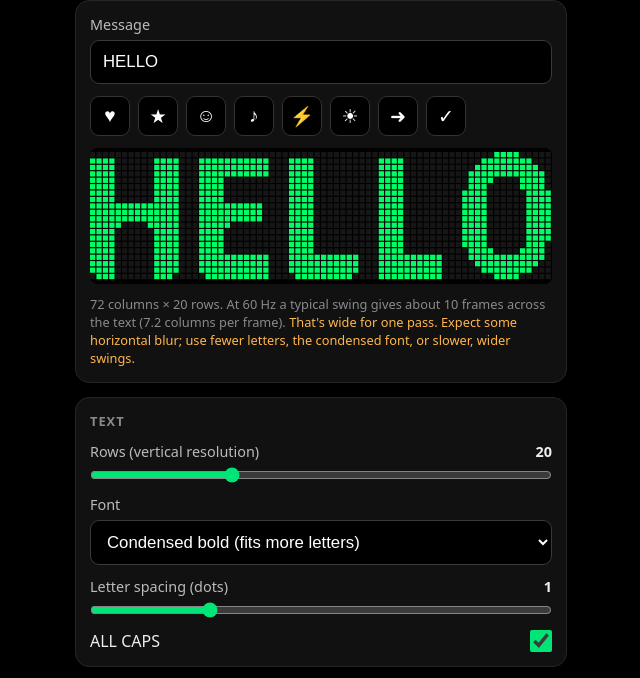
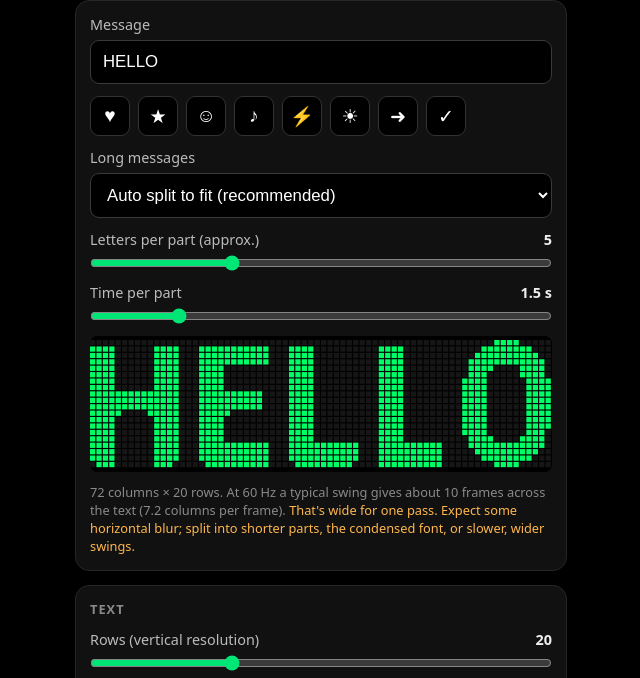
Before and after one commit to dennisneville/pov, a plain HTML site: page index.html in a window 1280 px wide. Shown: the part 58-736 px from the top of the page, without its empty margins (319-959 px from the left). Drawn offline with Linux system fonts and the light colour scheme.

Commit message:
Add files via upload

```diff
--- a/index.html
+++ b/index.html
@@ -51,9 +51,23 @@
 
   <div class="card">
     <label class="f">Message
-      <input type="text" id="text" maxlength="40" autocomplete="off" spellcheck="false">
+      <input type="text" id="text" maxlength="150" autocomplete="off" spellcheck="false">
     </label>
     <div class="icons" id="iconBar"></div>
+    <label class="f">Long messages
+      <select id="parts">
+        <option value="auto">Auto split to fit (recommended)</option>
+        <option value="whole">Show whole message</option>
+        <option value="words">One word per part</option>
+        <option value="slash">Split where I type /</option>
+      </select>
+    </label>
+    <label class="f" id="partLettersRow"><div class="lr">Letters per part (approx.) <b id="partLettersV"></b></div>
+      <input type="range" id="partLetters" min="2" max="12" step="1">
+    </label>
+    <label class="f" id="partSecRow"><div class="lr">Time per part <b id="partSecV"></b></div>
+      <input type="range" id="partSec" min="0.5" max="6" step="0.25">
+    </label>
     <canvas id="preview" height="80"></canvas>
     <div id="info"></div>
   </div>
@@ -178,7 +192,7 @@ const PX_PER_M = 160 / 0.0254;          // CSS px per metre (on Android, 1 CSS p
 const LS_LAST = 'povwand.last', LS_PRESETS = 'povwand.presets';
 
 const DEFAULTS = {
-  text: 'HELLO', rows: 20, font: 'condensed', spacing: 1, caps: true,
+  text: 'HELLO', parts: 'auto', partLetters: 5, partSec: 1.5, rows: 20, font: 'condensed', spacing: 1, caps: true,
   colourMode: 'solid', c1: '#00ff66', c2: '#2979ff',
   motionMode: 'sync', thresh: 0.5, fixedTh: 320, fixedL: 45, span: 75,
   trim: 0, width: 1, height: 82, dot: 'square', flip: false
@@ -235,14 +249,15 @@ function tokenize(msg, caps) {
   return out;
 }
 
-function rasterize(msg, R, fontKey, spacing, caps) {
+function rasterize(msg, R, fontKey, spacing, caps, measureMsg) {
   const toks = tokenize(msg, caps);
+  const mtoks = measureMsg ? tokenize(measureMsg, caps) : toks;
   const os = 4, H = R * os;
   const cv = document.createElement('canvas');
   let c = cv.getContext('2d');
   c.font = FONTS[fontKey](100);
   let asc = 0, desc = 0;
-  for (const k of toks) if (k.t === 'c' && k.s.trim()) {
+  for (const k of mtoks) if (k.t === 'c' && k.s.trim()) {
     const m = c.measureText(k.s);
     asc = Math.max(asc, m.actualBoundingBoxAscent); desc = Math.max(desc, m.actualBoundingBoxDescent);
   }
@@ -417,8 +432,8 @@ class FixedRhythm {
 // ---------- Settings / UI ----------
 let S = { ...DEFAULTS };
 try { Object.assign(S, JSON.parse(localStorage.getItem(LS_LAST) || '{}')); } catch (e) {}
-const FIELDS = ['text', 'rows', 'font', 'spacing', 'caps', 'colourMode', 'c1', 'c2', 'motionMode', 'thresh', 'fixedTh', 'fixedL', 'span', 'trim', 'width', 'height', 'dot', 'flip'];
-const NUMERIC = new Set(['rows', 'spacing', 'thresh', 'fixedTh', 'fixedL', 'span', 'trim', 'width', 'height']);
+const FIELDS = ['text', 'parts', 'partLetters', 'partSec', 'rows', 'font', 'spacing', 'caps', 'colourMode', 'c1', 'c2', 'motionMode', 'thresh', 'fixedTh', 'fixedL', 'span', 'trim', 'width', 'height', 'dot', 'flip'];
+const NUMERIC = new Set(['partLetters', 'partSec', 'rows', 'spacing', 'thresh', 'fixedTh', 'fixedL', 'span', 'trim', 'width', 'height']);
 
 function applyToUI() {
   for (const f of FIELDS) { const el = $(f); if (el.type === 'checkbox') el.checked = !!S[f]; else el.value = S[f]; }
@@ -434,6 +449,10 @@ function refreshLabels() {
   $('fixedLV').textContent = S.fixedL + ' cm'; $('spanV').textContent = S.span + '%';
   $('trimV').textContent = (S.trim > 0 ? '+' : '') + S.trim + ' ms'; $('widthV').textContent = S.width.toFixed(2) + '×';
   $('heightV').textContent = S.height + '%';
+  $('partSecV').textContent = S.partSec.toFixed(2).replace(/0$/, '') + ' s';
+  $('partSecRow').classList.toggle('hidden', S.parts === 'whole');
+  $('partLettersRow').classList.toggle('hidden', S.parts !== 'auto');
+  $('partLettersV').textContent = S.partLetters;
   $('c1Row').classList.toggle('hidden', S.colourMode === 'rainbow' || S.colourMode === 'letters');
   $('c2Row').classList.toggle('hidden', S.colourMode !== 'vgrad');
   $('syncOpts').classList.toggle('hidden', S.motionMode !== 'sync');
@@ -447,32 +466,78 @@ function renderSwatches() {
   }
 }
 
-let MX = null, COL = null, refreshHz = 60;
+let MX = null, COL = null, PARTS = [], CREF = 1, refreshHz = 60;
+function splitParts(text, mode) {
+  let parts;
+  if (mode === 'words') parts = text.split(/\s+/);
+  else if (mode === 'slash') parts = text.split('/');
+  else parts = [text];
+  parts = parts.map(p => p.trim()).filter(p => p.length);
+  return parts.length ? parts : [' '];
+}
+// Auto split: pack whole words greedily into parts no wider than the budget; a word that is
+// too long on its own is broken across parts by letter. "/" always forces a break.
+function autoParts(text) {
+  const measure = text.replace(/\//g, ' ');
+  const width = str => rasterize(str, S.rows, S.font, S.spacing, S.caps, measure).C;
+  const avg = width('ABCDEFGHIJKLMNOPQRSTUVWXYZ'.slice(0, 26)) / 26;
+  const budget = Math.max(4, S.partLetters * avg + 1);
+  const seg = (typeof Intl !== 'undefined' && Intl.Segmenter) ? new Intl.Segmenter() : null;
+  const out = [];
+  for (const group of text.split('/')) {
+    let cur = '';
+    for (const word of group.split(/\s+/).filter(Boolean)) {
+      const cand = cur ? cur + ' ' + word : word;
+      if (width(cand) <= budget) { cur = cand; continue; }
+      if (cur) { out.push(cur); cur = ''; }
+      if (width(word) <= budget * 1.4) { cur = word; continue; }   // let a single word run a bit long
+      // Break an over-long word into even chunks, keeping :icon: tokens whole
+      const pieces = word.split(/(:[a-z]+:)/i).flatMap(x => /^:[a-z]+:$/i.test(x) && ICONS[x.slice(1, -1).toLowerCase()] ? [x]
+        : (seg ? Array.from(seg.segment(x), z => z.segment) : Array.from(x))).filter(Boolean);
+      for (const ch of pieces) {
+        if (cur && width(cur + ch) > budget) { out.push(cur); cur = ch; } else cur += ch;
+      }
+    }
+    if (cur) out.push(cur);
+  }
+  return out.length ? out : [' '];
+}
 function rebuild() {
-  MX = rasterize(S.text || ' ', S.rows, S.font, S.spacing, S.caps);
-  COL = buildColours(MX, S);
+  const text = S.text || ' ';
+  const parts = S.parts === 'auto' ? autoParts(text) : splitParts(text, S.parts);
+  PARTS = parts.map(p => {
+    const mx = rasterize(p, S.rows, S.font, S.spacing, S.caps, text.replace(/\//g, ' '));
+    return { text: p, mx, col: buildColours(mx, S) };
+  });
+  CREF = Math.max(...PARTS.map(p => p.mx.C));      // all parts share one column pitch
+  MX = PARTS[0].mx; COL = PARTS[0].col;
   drawPreview();
 }
 function drawPreview() {
   const cv = $('preview'), dpr = window.devicePixelRatio || 1;
-  const cssW = cv.clientWidth || 300;
-  const cell = Math.max(1, Math.min(cssW * dpr / MX.C, 140 * dpr / MX.R));
-  cv.width = Math.round(cssW * dpr); cv.height = Math.round(cell * MX.R + 8 * dpr);
+  const cssW = cv.clientWidth || 300, R = PARTS[0].mx.R, n = PARTS.length;
+  const gap = n > 1 ? 6 * dpr : 0;
+  const cell = Math.max(1, Math.min(cssW * dpr / CREF, 140 * dpr / R, n > 1 ? 70 * dpr / R : Infinity));
+  cv.width = Math.round(cssW * dpr); cv.height = Math.round(n * cell * R + (n - 1) * gap + 8 * dpr);
   cv.style.height = (cv.height / dpr) + 'px';
   const c = cv.getContext('2d'); c.fillStyle = '#000'; c.fillRect(0, 0, cv.width, cv.height);
-  const x0 = (cv.width - cell * MX.C) / 2, y0 = 4 * dpr, d = cell > 3 ? cell * 0.82 : cell;
-  for (let col = 0; col < MX.C; col++) for (let r = 0; r < MX.R; r++) {
-    const on = MX.bits[col * MX.R + r];
-    if (!on && cell < 4) continue;
-    c.fillStyle = on ? (COL.solid || COL.arr[col * MX.R + r]) : '#161616';
-    c.fillRect(x0 + col * cell, y0 + r * cell, d, d);
-  }
+  const d = cell > 3 ? cell * 0.82 : cell;
+  PARTS.forEach((pt, i) => {
+    const mx = pt.mx, col = pt.col;
+    const x0 = (cv.width - cell * mx.C) / 2, y0 = 4 * dpr + i * (cell * R + gap);
+    for (let k = 0; k < mx.C; k++) for (let r = 0; r < R; r++) {
+      const on = mx.bits[k * R + r];
+      if (!on && cell < 4) continue;
+      c.fillStyle = on ? (col.solid || col.arr[k * R + r]) : '#161616';
+      c.fillRect(x0 + k * cell, y0 + r * cell, d, d);
+    }
+  });
   // Rough sharpness estimate for a typical 0.3 s half-swing
   const span = S.span / 100, frac = 1 - 2 * Math.acos(span) / Math.PI;
   const frames = Math.max(1, Math.round(frac * 0.3 * refreshHz));
-  const per = MX.C / frames;
-  let msg = `${MX.C} columns × ${MX.R} rows. At ${Math.round(refreshHz)} Hz a typical swing gives about ${frames} frames across the text (${per.toFixed(1)} columns per frame).`;
-  if (per > 3.5) msg += ` <span class="warn">That's wide for one pass. Expect some horizontal blur; use fewer letters, the condensed font, or slower, wider swings.</span>`;
+  const per = CREF / frames;
+  let msg = (n > 1 ? `${n} parts, widest is ` : '') + `${CREF} columns × ${R} rows. At ${Math.round(refreshHz)} Hz a typical swing gives about ${frames} frames across the text (${per.toFixed(1)} columns per frame).`;
+  if (per > 3.5) msg += ` <span class="warn">That's wide for one pass. Expect some horizontal blur; ${n > 1 || S.parts !== 'whole' ? 'split into shorter parts, ' : 'use fewer letters or Long messages, '}the condensed font, or slower, wider swings.</span>`;
   $('info').innerHTML = msg;
 }
 
@@ -487,7 +552,7 @@ for (const [name, ic] of Object.entries(ICONS)) {
   const b = document.createElement('button'); b.textContent = ic.g; b.title = name;
   b.onclick = () => {
     const el = $('text'), tok = `:${name}:`, p = el.selectionStart ?? el.value.length;
-    el.value = (el.value.slice(0, p) + tok + el.value.slice(el.selectionEnd ?? p)).slice(0, 40);
+    el.value = (el.value.slice(0, p) + tok + el.value.slice(el.selectionEnd ?? p)).slice(0, 150);
     el.focus(); el.setSelectionRange(p + tok.length, p + tok.length); onChange();
   };
   $('iconBar').appendChild(b);
@@ -550,7 +615,7 @@ setInterval(() => { if (!running) updateStatus(); }, 1000);
 
 // ---------- POV mode ----------
 const cv = $('pov'); const ctx = cv.getContext('2d', { alpha: false });
-let running = false, source = null, prev = null, frameDt = 1 / 60, lastTs = 0, dtHist = [], wakeLock = null, wasFs = false, hintOn = null;
+let partIdx = 0, partStart = 0, idleSince = null, running = false, source = null, prev = null, frameDt = 1 / 60, lastTs = 0, dtHist = [], wakeLock = null, wasFs = false, hintOn = null;
 
 function sizeCanvas() {
   const dpr = window.devicePixelRatio || 1;
@@ -571,8 +636,11 @@ function frame(ts) {
   // Predict where the phone will be while this frame is on screen (~1 frame latency + trim).
   const t = performance.now() / 1000 + frameDt + S.trim / 1000;
   const q = source.query(t, S.flip);
+  const nowS = performance.now() / 1000;
   if (!q) {
     prev = null;
+    if (idleSince === null) idleSince = nowS;
+    if (nowS - idleSince > 0.8) { partIdx = 0; partStart = nowS; }   // a fresh wave starts at part 1
     if (S.motionMode === 'sync') {
       const noData = performance.now() / 1000 - tracker.lastSample > 1;
       setHint(true, noData ? 'no motion data from Chrome · page must be opened over https · double-tap to exit' : 'wave to start · double-tap to exit');
@@ -580,9 +648,16 @@ function frame(ts) {
     requestAnimationFrame(frame); return;
   }
   setHint(false);
+  idleSince = null;
+  // Advance to the next part once its time is up, but only at the start of a new swing.
+  if (PARTS.length > 1 && (!prev || prev.id !== q.id) && nowS - partStart >= S.partSec) {
+    partIdx = (partIdx + 1) % PARTS.length; partStart = nowS;
+  }
+  MX = PARTS[partIdx].mx; COL = PARTS[partIdx].col;
 
   const span = S.span / 100, m = (1 - span) / 2, C = MX.C, R = MX.R;
-  const pos = (q.u - m) / span * C;                 // phone position in text-column units
+  const off = (CREF - C) / 2;                       // centre narrower parts at the shared pitch
+  const pos = (q.u - m) / span * CREF - off;        // phone position in this part's column units
   if (prev && prev.id === q.id) {
     // Draw every column the phone passes over between the previous frame and this one,
     // each at its true offset from the screen centre so they land in the right place in the air.
@@ -590,7 +665,7 @@ function frame(ts) {
     const k0 = Math.max(0, Math.ceil(lo - 0.5)), k1 = Math.min(C - 1, Math.floor(hi - 0.5 - 1e-9));
     if (k1 >= k0) {
       const dpr = window.devicePixelRatio || 1;
-      let pitch = (span * q.L / C) * PX_PER_M * dpr * S.width;
+      let pitch = (span * q.L / CREF) * PX_PER_M * dpr * S.width;
       pitch = Math.min(Math.max(pitch, 2 * dpr), cv.width * 0.4 / (k1 - k0 + 1));
       const usable = cv.height * S.height / 100, cell = usable / R, top = (cv.height - usable) / 2;
       const dotH = cell * 0.86, w = Math.max(pitch * (S.dot === 'round' ? 0.9 : 1), 1.5 * dpr), cx = cv.width / 2;
@@ -622,7 +697,7 @@ async function start() {
   try { await document.documentElement.requestFullscreen({ navigationUI: 'hide' }); wasFs = true; } catch (e) { wasFs = false; }
   try { await screen.orientation.lock('portrait'); } catch (e) {}
   try { wakeLock = await navigator.wakeLock.request('screen'); } catch (e) {}
-  sizeCanvas(); prev = null; lastTs = 0; dtHist = []; hintOn = null; running = true;
+  sizeCanvas(); prev = null; partIdx = 0; partStart = performance.now() / 1000; idleSince = null; lastTs = 0; dtHist = []; hintOn = null; running = true;
   requestAnimationFrame(frame);
 }
 function stop() {
```
